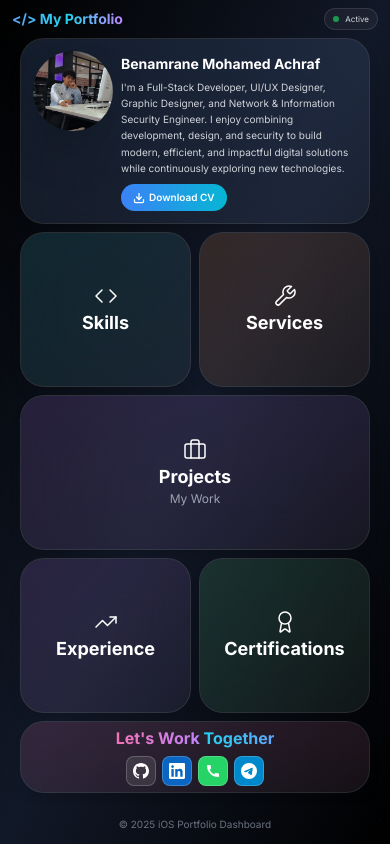
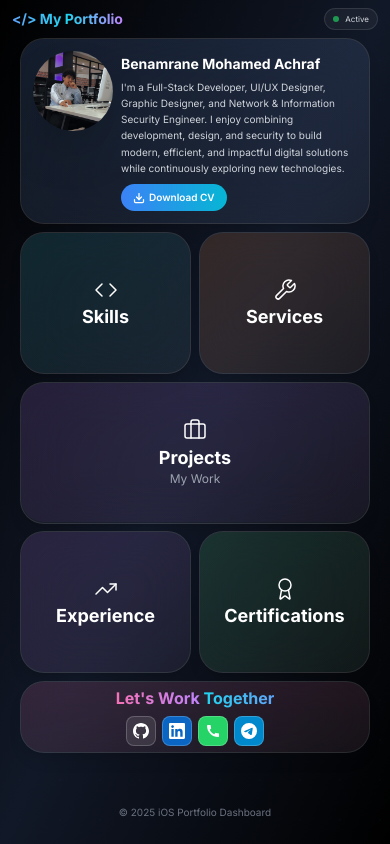
Before and after one commit to achrafbenamrane/Portfolio, a Next.js app: page / in a window 390 px wide. Built offline with nearby package versions, Linux system fonts and the light colour scheme.

Commit message:
Fix mobile UI: Add bottom margins, make profile card non-clickable, ensure CV download works on Vercel

```diff
--- a/app/page.tsx
+++ b/app/page.tsx
@@ -127,13 +127,12 @@ function IOSTile({
 
   const colors = colorMap[color] || colorMap.blue;
 
-  return (
-    <Link href={href} className={`block h-full w-full ${className}`}>
+  const content = (
     <motion.div
       initial={{ opacity: 0, scale: 0.9 }}
       animate={{ opacity: 1, scale: 1 }}
       transition={{ delay, duration: 0.4 }}
-        whileHover={{ scale: 1.02 }}
+      whileHover={{ scale: showImage ? 1 : 1.02 }}
       whileTap={{ scale: 1 }}
       className={`relative h-full w-full overflow-hidden backdrop-blur-xl bg-white/5 border border-white/10 shadow-lg transition-all duration-300 ${colors.glow} rounded-3xl`}
     >
@@ -189,6 +188,17 @@ function IOSTile({
           )}
         </div>
       </motion.div>
+  );
+
+  // If it's the profile card (showImage=true), don't wrap in Link
+  if (showImage) {
+    return <div className={`block h-full w-full ${className}`}>{content}</div>;
+  }
+
+  // For other cards, wrap in Link
+  return (
+    <Link href={href} className={`block h-full w-full ${className}`}>
+      {content}
     </Link>
   );
 }
@@ -226,8 +236,8 @@ export default function Home() {
         </motion.header>
 
         {/* Dashboard Grid */}
-        <main className="flex-1 px-3 sm:px-3 md:px-4 lg:px-6 pb-3 sm:pb-3 md:pb-4 lg:pb-6 overflow-hidden">
-          <div className="w-full h-full max-w-7xl mx-auto flex items-center justify-center px-2 sm:px-0">
+        <main className="flex-1 px-3 sm:px-3 md:px-4 lg:px-6 pb-6 sm:pb-3 md:pb-4 lg:pb-6 overflow-hidden">
+          <div className="w-full h-full max-w-7xl mx-auto flex items-center justify-center px-2 sm:px-0 pb-4 sm:pb-0">
             {/* iOS Control Center Grid - Fixed, No Scrolling */}
             <div
               className="grid w-full h-full gap-2 sm:gap-2.5 md:gap-3 lg:gap-4"
@@ -317,7 +327,7 @@ export default function Home() {
           initial={{ opacity: 0 }}
           animate={{ opacity: 1 }}
           transition={{ delay: 0.8 }}
-          className="py-3 text-center flex-shrink-0"
+          className="py-3 pb-6 sm:pb-3 text-center flex-shrink-0"
         >
           <p className="text-[10px] text-gray-500">
             © 2025 iOS Portfolio Dashboard
```
Lines whose indentation alone changed are shown as unchanged.
